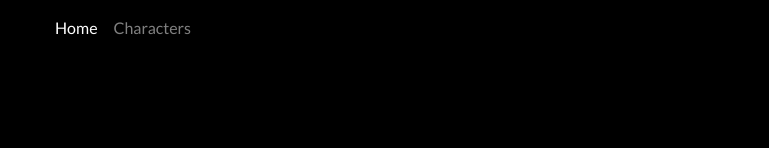
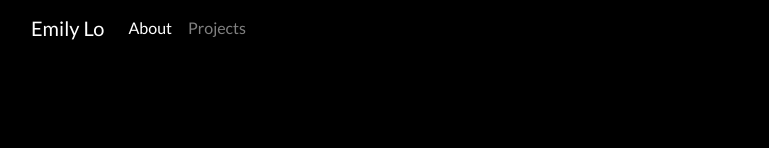
Before and after one commit to hiemilylo/pui-final-proj, a React (Create React App) app: page / in a window 1280 px wide. Shown: the top 148 px of the page, without its empty margins (54-823 px from the left). Built offline with nearby package versions, Linux system fonts and the light colour scheme.

Commit message:
Prototype one

```diff
--- a/src/App.js
+++ b/src/App.js
@@ -5,7 +5,7 @@ import appRoutes from "./shared/appRoutes";
 import NavBar from "./components/NavBar/NavBar";
 import Homepage from "./components/Homepage/homepage.js";
 import ProjectScrollList from "./components/ProjectScrollList/projectscrolllist.js";
-import './App.css';
+// import './App.css';
 
 function App() {
   return (
--- a/src/components/NavBar/NavBar.js
+++ b/src/components/NavBar/NavBar.js
@@ -11,7 +11,7 @@ const NavBar = () => {
       <nav className="navbar navbar-expand-lg navbar-dark">
         <div className="container">
           <NavLink className="navbar-brand" to={appRoutes.home}>
-            {/* <img src={Logo} alt="logo" /> */}
+             Emily Lo
           </NavLink>
           <button
             className="navbar-toggler"
@@ -29,12 +29,12 @@ const NavBar = () => {
             <ul className="navbar-nav mr-auto">
               <li className="nav-item">
                 <NavLink className="nav-link" to={appRoutes.home} exact>
-                  Home
+                  About
                 </NavLink>
               </li>
               <li className="nav-item">
                 <NavLink className="nav-link" to={appRoutes.projects}>
-                  Characters
+                  Projects
                 </NavLink>
               </li>
             </ul>
```
